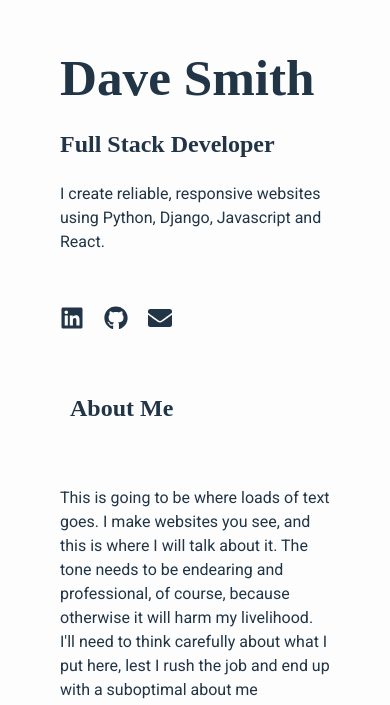
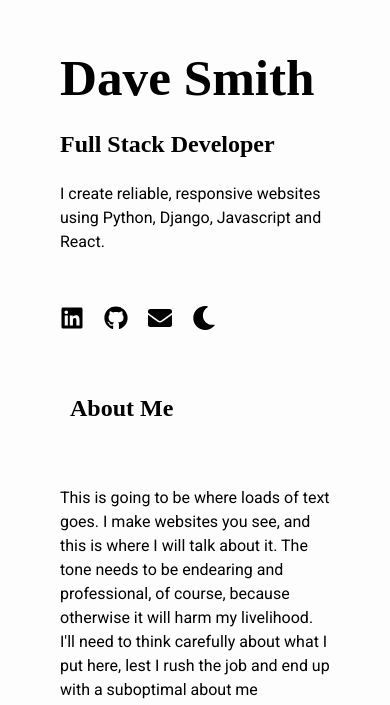
Before and after one commit to 16000psi/portfolio, a React (Vite) app in the folder frontend/: page / in a window 390 px wide. Shown: the part 130-835 px from the top of the page. Built offline with nearby package versions, Linux system fonts and the light colour scheme; no server answers; a web font is replaced by a local one.

Commit message:
Add light / dark theme switch, update styling

```diff
--- a/frontend/src/App.css
+++ b/frontend/src/App.css
@@ -4,28 +4,31 @@
 @import url("https://fonts.googleapis.com/css2?family=Jacquarda+Bastarda+9&family=Jacquarda+Bastarda+9+Charted&family=Mate:ital@0;1&family=Shrikhand&display=swap");
 @import url("https://fonts.googleapis.com/css2?family=Mate:ital@0;1&family=Roboto:ital,wght@0,100;0,300;0,400;0,500;0,700;0,900;1,100;1,300;1,400;1,500;1,700;1,900&display=swap");
 
-/* :root { */
-/*   --icon-color-light: #000; */
-/*   --icon-color-dark: #fff; */
-/*   --icon-hover-color-light: #555; */
-/*   --icon-hover-color-dark: #aaa; */
-/* } */
+:root {
+  --background-color: #fdfdfd;
+  --text-color: #000000;
+  --accent-color: blue;
+}
+
+[data-theme="dark"] {
+  --background-color: #000000;
+  --text-color: #ffffff;
+  --accent-color: rgb(255, 20, 147);
+}
+body {
+  background-color: var(--background-color);
+  color: var(--text-color);
+  transition:
+    background-color 0.3s ease,
+    color 0.3s ease;
+}
+
 *,
 *::before,
 *::after {
   margin: 0;
   padding: 0;
   box-sizing: border-box;
-}
-@media (prefers-color-scheme: light) {
-  body {
-    background-color: #fdfdfd;
-  }
-}
-@media (prefers-color-scheme: dark) {
-  body {
-    background-color: black;
-  }
 }
 
 * {
@@ -111,11 +114,11 @@ body {
 
 .menu-item.active {
   padding-left: 50px;
+  color: var(--accent-color);
 }
 
-@media (prefers-color-scheme: light) {
+[data-theme="light"] {
   .menu-item.active {
-    color: blue;
     text-shadow:
       7px 0 0 rgba(0, 0, 255, 0.1),
       9px 0 0 rgba(0, 0, 255, 0.09),
@@ -129,9 +132,8 @@ body {
       34px 0 0 rgba(0, 0, 255, 0.01);
   }
 }
-@media (prefers-color-scheme: dark) {
+[data-theme="dark"] {
   .menu-item.active {
-    color: rgb(255, 20, 147);
     text-shadow:
       7px 0 0 rgba(255, 192, 203, 0.1),
       9px 0 0 rgba(255, 192, 203, 0.09),
@@ -191,6 +193,9 @@ body {
 
 .section-title {
   display: none;
+  transition:
+    background-color 0.3s ease,
+    color 0.3s ease;
 }
 .faded {
   opacity: 0.5;
@@ -265,31 +270,17 @@ body {
     color 0.7s ease,
     border 0.7s ease;
 }
-@media (prefers-color-scheme: dark) {
 .card:hover .skills-container p {
-    color: rgb(255, 20, 147);
-    border: 1px solid rgb(255, 20, 147);
+  color: var(--accent-color);
+  border: 1px solid var(--accent-color);
 }
 .card:hover img {
-    border-color: rgb(255, 20, 147);
+  border-color: var(--accent-color);
 }
 .card-list__link:hover {
-    color: rgb(255, 20, 147);
-  }
+  color: var(--accent-color);
 }
 
-@media (prefers-color-scheme: light) {
-  .card:hover .skills-container p {
-    color: blue;
-    border: 1px solid blue;
-  }
-  .card:hover img {
-    border-color: blue;
-  }
-  .card-list__link:hover {
-    color: blue;
-  }
-}
 
 .card-list {
   margin-bottom: 50px;
@@ -347,15 +338,8 @@ body {
     padding: 10px;
   }
 
-  @media (prefers-color-scheme: light) {
   .section-title {
-      background-color: #fdfdfd;
-    }
-  }
-  @media (prefers-color-scheme: dark) {
-    .section-title {
-      background-color: black;
-    }
+    background-color: var(--background-color);
   }
 
   .faded {
@@ -388,33 +372,32 @@ body {
 }
 
 .socials a {
-  color: var(--icon-color);
+  color: var(--text-color);
   font-size: 1.5rem;
   transition: color 0.3s ease;
   gap: 20px;
 }
 
 .socials a:hover {
-  color: var(--icon-hover-color);
+  color: var(--accent-color);
 }
 
-@media (prefers-color-scheme: dark) {
-.socials a:hover {
-    color: rgb(255, 20, 147);
-  }
-}
-@media (prefers-color-scheme: light) {
-.socials a:hover {
-    color: blue;
-  }
-}
 .menu__socials {
   position: absolute;
   top: 88.5vh;
 }
 
 .animated-text {
-    background: linear-gradient(120deg, #ff0000, #00ff00, #0000ff, #ff00ff, #00ffff, #ffff00, #ff0000);
+  background: linear-gradient(
+    120deg,
+    #ff0000,
+    #00ff00,
+    #0000ff,
+    #ff00ff,
+    #00ffff,
+    #ffff00,
+    #ff0000
+  );
   background-size: 500% 500%;
   background-clip: text;
   -webkit-background-clip: text;
--- a/frontend/src/App.jsx
+++ b/frontend/src/App.jsx
@@ -6,7 +6,24 @@ import "./App.css";
 
 function App() {
   const [activeSection, setActiveSection] = useState("");
+  const [theme, setTheme] = useState(() => {
+    const savedTheme = localStorage.getItem("theme");
+    return savedTheme
+      ? savedTheme
+      : window.matchMedia &&
+          window.matchMedia("(prefers-color-scheme: dark)").matches
+        ? "dark"
+        : "light";
+  });
 
+  useEffect(() => {
+    document.documentElement.setAttribute("data-theme", theme);
+    localStorage.setItem("theme", theme);
+  }, [theme]);
+
+  const toggleTheme = () => {
+    setTheme((prevTheme) => (prevTheme === "light" ? "dark" : "light"));
+  };
   return (
     <div className="app">
       <div className="left-column">
@@ -14,10 +31,18 @@ function App() {
           activeSection={activeSection}
           setActiveSection={setActiveSection}
         />
-        <Socials className="menu__socials" />
+        <Socials
+          className="menu__socials"
+          theme={theme}
+          toggleTheme={toggleTheme}
+        />
       </div>
       <div className="right-column">
-        <Content setActiveSection={setActiveSection} />
+        <Content
+          setActiveSection={setActiveSection}
+          theme={theme}
+          toggleTheme={toggleTheme}
+        />
       </div>
     </div>
   );
--- a/frontend/src/components/Content.jsx
+++ b/frontend/src/components/Content.jsx
@@ -6,7 +6,7 @@ import ProjectList from "./ProjectList";
 import Footer from "./Footer";
 import Socials from "./Socials";
 
-function Content({ setActiveSection }) {
+function Content({ setActiveSection, theme, toggleTheme }) {
   const sectionRefs = useRef([]);
   let previousSection = useRef("");
   let newSection = useRef("");
@@ -58,7 +58,11 @@ function Content({ setActiveSection }) {
   return (
     <div className="content">
       <MainHeader className="content__main-header" />
-      <Socials className="content__socials" />
+      <Socials
+        className="content__socials"
+        theme={theme}
+        toggleTheme={toggleTheme}
+      />
       <AboutMe ref={(el) => (sectionRefs.current[0] = el)} />
       <WorkExperienceList ref={(el) => (sectionRefs.current[1] = el)} />
       <ProjectList ref={(el) => (sectionRefs.current[2] = el)} />
--- a/frontend/src/components/Menu.jsx
+++ b/frontend/src/components/Menu.jsx
@@ -1,6 +1,5 @@
 import React, { useEffect } from "react";
 import MainHeader from "./MainHeader";
-import Socials from "./Socials";
 
 const menuItems = [
   { id: "1", label: "About" },
--- a/frontend/src/components/Socials.jsx
+++ b/frontend/src/components/Socials.jsx
@@ -1,7 +1,13 @@
 import React from "react";
-import { FaLinkedin, FaGithub, FaEnvelope } from "react-icons/fa";
+import {
+  FaLinkedin,
+  FaGithub,
+  FaEnvelope,
+  FaSun,
+  FaMoon,
+} from "react-icons/fa";
 
-const Socials = ({ className }) => {
+const Socials = ({ className, theme, toggleTheme }) => {
   return (
     <div className={`socials ${className}`}>
       <a
@@ -28,6 +34,16 @@ const Socials = ({ className }) => {
       >
         <FaEnvelope />
       </a>
+      <a
+        href="#"
+        onClick={(e) => {
+          e.preventDefault();
+          toggleTheme();
+        }}
+        aria-label="Toggle Theme"
+      >
+        {theme === "light" ? <FaMoon /> : <FaSun />}
+      </a>
     </div>
   );
 };
```
Lines whose indentation alone changed are shown as unchanged.
